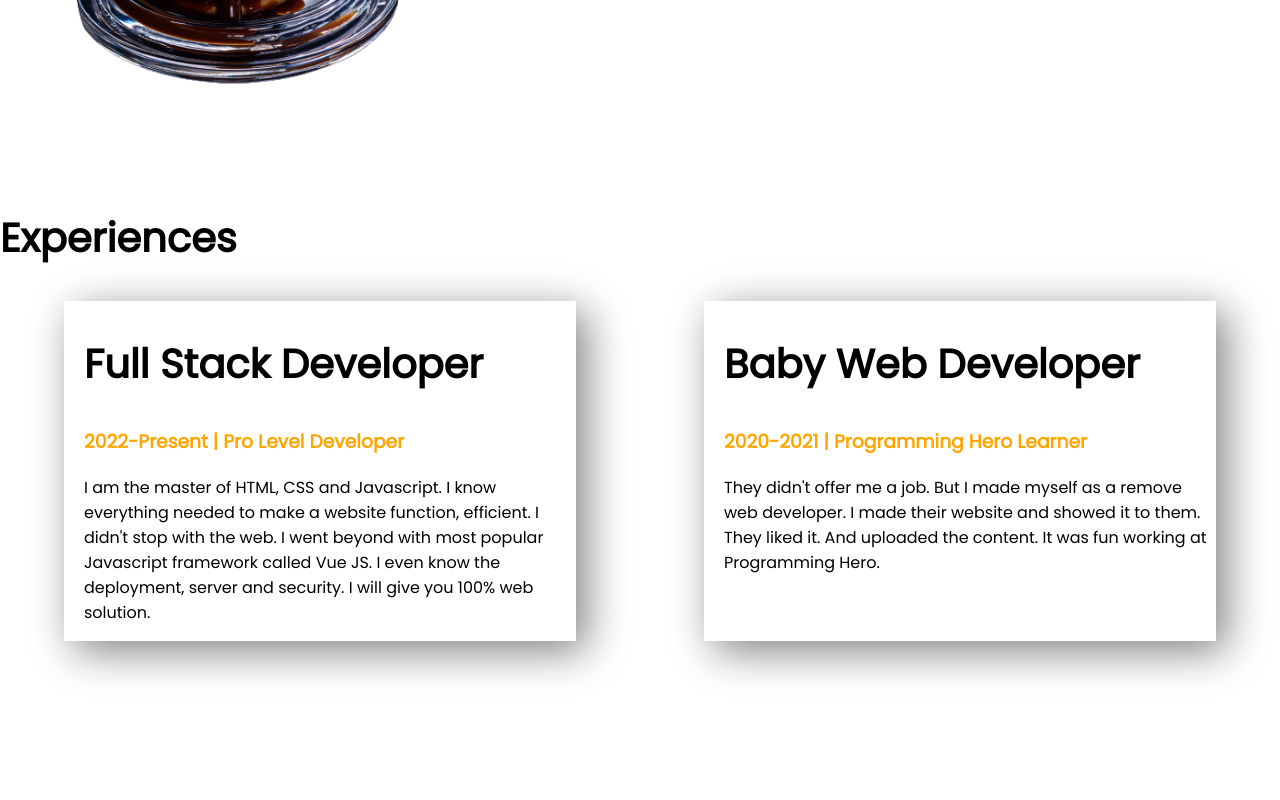
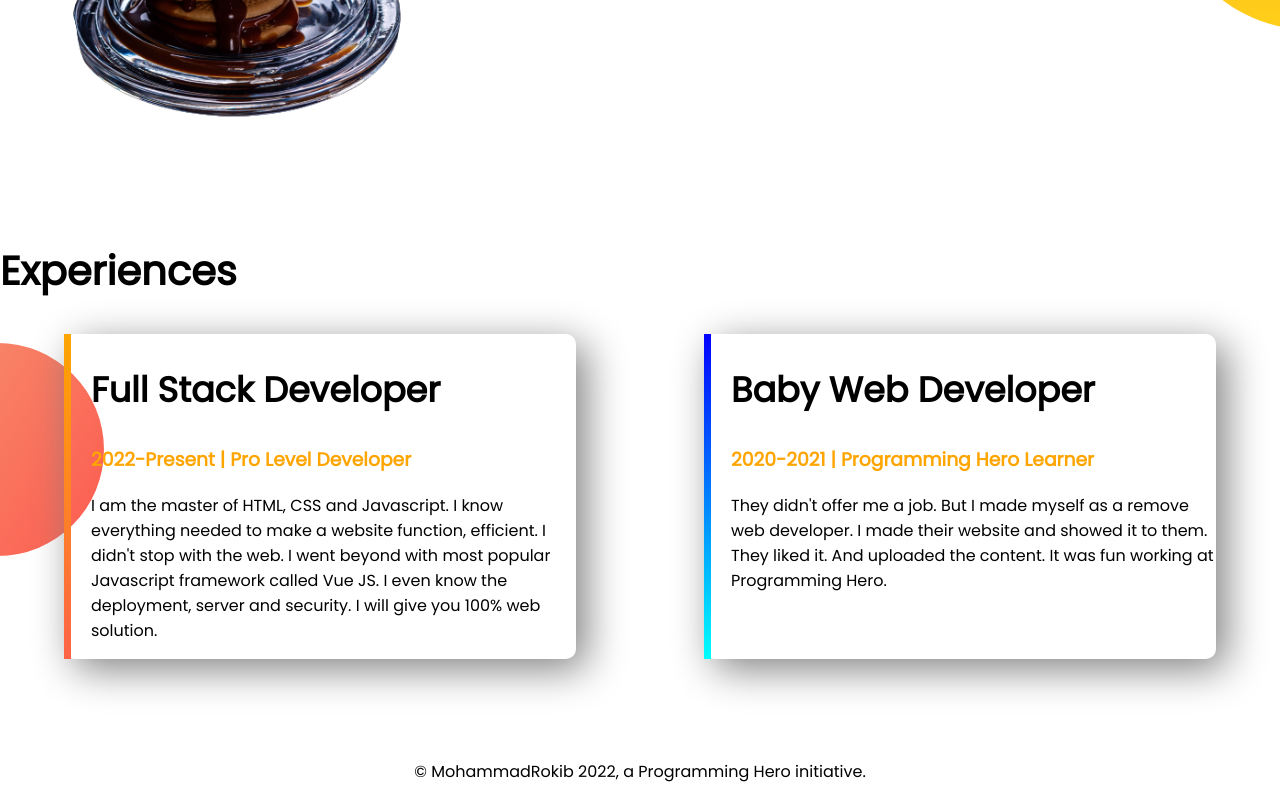
Before and after one commit to MohammadRokib/Developer_protfolio, a plain HTML site: page index.html in a window 1280 px wide. Shown: the part 1034-1834 px from the top of the page. Before the commit the page ends 1775 px from the top, so only its background shows below. Drawn offline with Linux system fonts and the light colour scheme.

Commit message:
added footer & experience

```diff
--- a/index.html
+++ b/index.html
@@ -51,8 +51,8 @@
         <h1>Experiences</h1>
 
         <div class="flexible-container">
-            <div class="experience-item">
-                <h1>Full Stack Developer</h1>
+            <div id="experience-1" class="experience-item">
+                <h2>Full Stack Developer</h2>
                 <h3 class="orange-color">2022-Present | Pro Level Developer</h3>
                 <p>
                     I am the master of HTML, CSS and Javascript. I know everything
@@ -62,8 +62,8 @@
                     and security. I will give you 100% web solution.
                 </p>
              </div>
-             <div class="experience-item">
-                <h1>Baby Web Developer</h1>
+             <div id="experience-2" class="experience-item">
+                <h2>Baby Web Developer</h2>
                 <h3 class="orange-color">2020-2021 | Programming Hero Learner</h3>
                 <p>
                     They didn't offer me a job. But I made myself as a remove web
@@ -74,5 +74,9 @@
              </div>
         </div>
     </section>
+
+    <footer>
+        <p>© MohammadRokib 2022, a Programming Hero initiative.</p>
+    </footer>
 </body>
 </html>
--- a/style.css
+++ b/style.css
@@ -5,6 +5,9 @@ body {
 
 h1 {
     font-size: 40px;
+}
+h2{
+    font-size: 35px;
 }
 .orange-color{
     color: orange;
@@ -44,10 +47,31 @@ h1 {
     background-position: right;
 }
 
+.experience-area{
+    background-image: url("images/exp-bg.png");
+    background-repeat: no-repeat;
+    background-position: left;
+}
+
 .experience-item{
     width: 40%;
     margin-left: 5%;
     margin-right: 5%;
     padding-left: 20px;
+    border-radius: 10px;
     box-shadow: 10px 10px 40px gray;
 }
+#experience-1{
+    border-left: 7px solid;
+    border-image: linear-gradient(orange, tomato);
+    border-image-slice: 1;
+}
+#experience-2{
+    border-left: 7px solid;
+    border-image: linear-gradient(blue, cyan);
+    border-image-slice: 1;
+}
+
+footer p{
+    text-align: center;
+}
```
